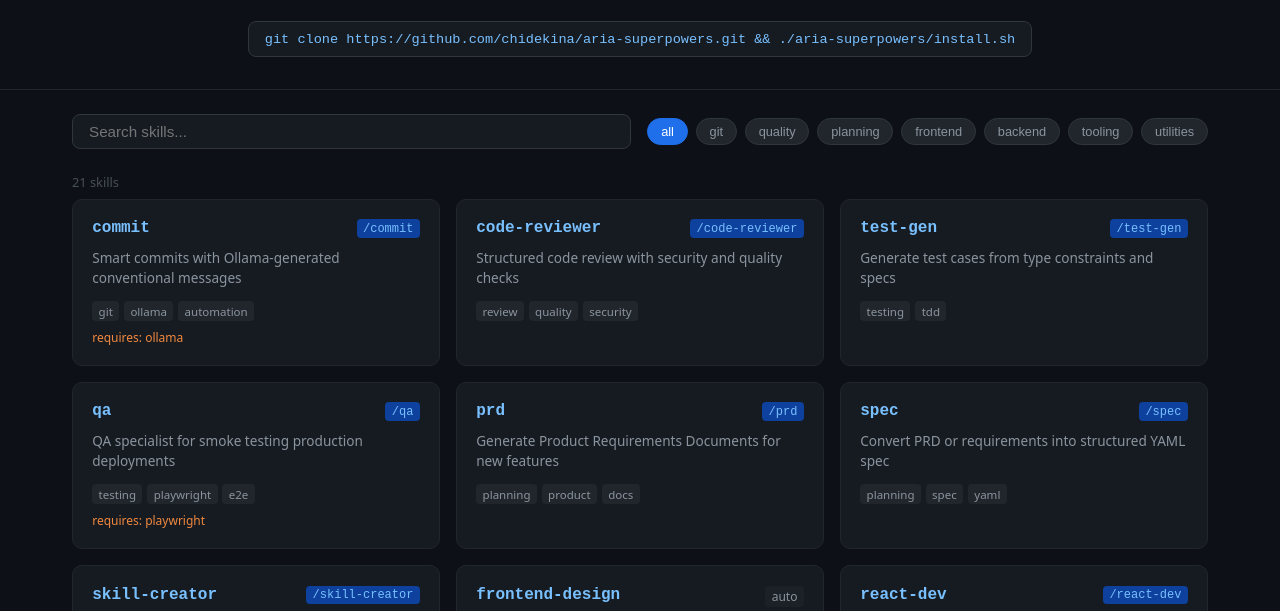
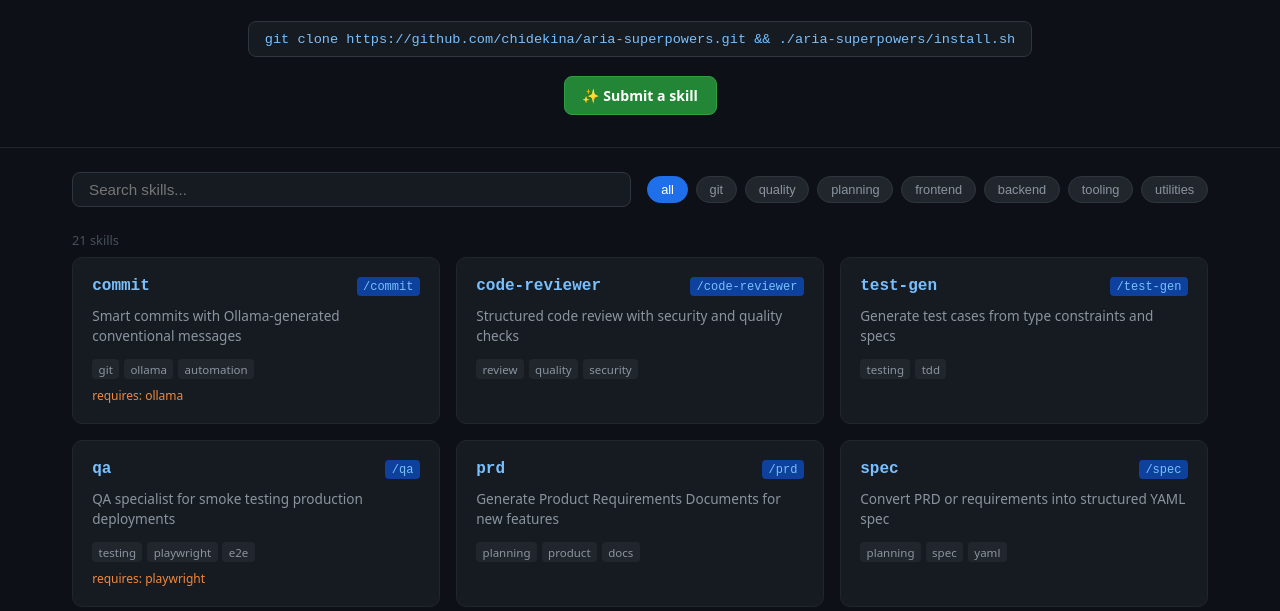
Before and after one commit to chidekina/aria-superpowers, a plain HTML site: page docs/index.html in a window 1280 px wide. Shown: the part 124-735 px from the top of the page. Drawn offline with Linux system fonts and the light colour scheme.

Commit message:
feat: add PT-BR contributing link to README and submit button to header
- README: link to CONTRIBUTING.pt-br.md in Contributing section
- Site header: green "Submit a skill" button that opens and scrolls to the form

Co-Authored-By: Claude Sonnet 4.6 <noreply@anthropic.com>

```diff
--- a/docs/index.html
+++ b/docs/index.html
@@ -12,6 +12,9 @@
     header p { color: #8b949e; max-width: 520px; margin: 0 auto 1.5rem; }
     .install-hint { background: #161b22; border: 1px solid #30363d; border-radius: 8px; padding: 0.6rem 1rem; font-family: monospace; font-size: 0.85rem; color: #79c0ff; display: inline-block; cursor: pointer; transition: border-color 0.15s; }
     .install-hint:hover { border-color: #58a6ff; }
+    .header-actions { display: flex; gap: 0.75rem; align-items: center; justify-content: center; flex-wrap: wrap; margin-top: 1.2rem; }
+    .btn-submit { background: #238636; border: 1px solid #2ea043; border-radius: 8px; padding: 0.55rem 1.1rem; color: #fff; font-size: 0.88rem; font-weight: 600; cursor: pointer; text-decoration: none; transition: background 0.15s; display: inline-flex; align-items: center; gap: 0.4rem; }
+    .btn-submit:hover { background: #2ea043; }
     .controls { padding: 1.5rem 2rem; display: flex; gap: 1rem; flex-wrap: wrap; max-width: 1200px; margin: 0 auto; }
     input[type=search] { flex: 1; min-width: 200px; background: #161b22; border: 1px solid #30363d; border-radius: 8px; padding: 0.5rem 1rem; color: #e6edf3; font-size: 0.95rem; outline: none; }
     input[type=search]:focus { border-color: #58a6ff; }
@@ -58,6 +61,9 @@
     <code class="install-hint" title="Click to copy" onclick="copyInstall(this)">
       git clone https://github.com/chidekina/aria-superpowers.git && ./aria-superpowers/install.sh
     </code>
+    <div class="header-actions">
+      <a class="btn-submit" href="#submit" onclick="openSubmitForm()">✨ Submit a skill</a>
+    </div>
   </header>
 
   <div class="controls">
@@ -212,6 +218,16 @@ user-invocable: true
 
     load();
 
+    function openSubmitForm() {
+      const form = document.getElementById('submitForm');
+      const toggle = document.querySelector('.submit-toggle');
+      if (!form.classList.contains('open')) {
+        form.classList.add('open');
+        toggle.textContent = '✕ Close submission form';
+      }
+      setTimeout(() => document.querySelector('.submit-section').scrollIntoView({ behavior: 'smooth', block: 'start' }), 50);
+    }
+
     function toggleForm(btn) {
       const form = document.getElementById('submitForm');
       form.classList.toggle('open');
```
Also changed, not shown: README.md.
